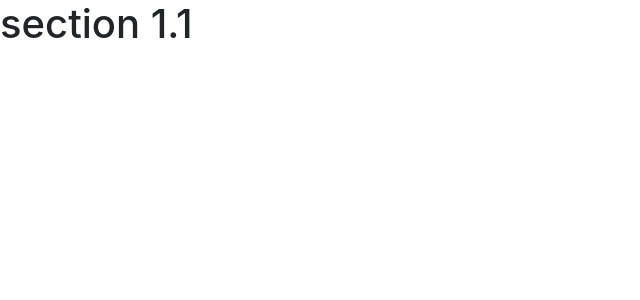
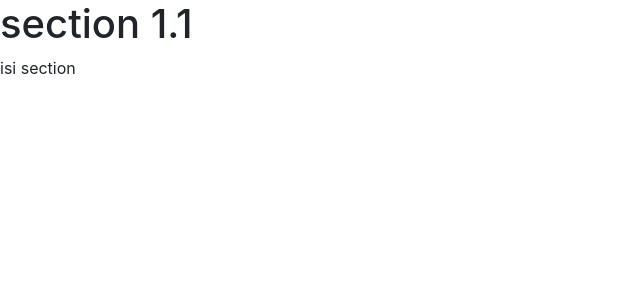
Before and after one commit to reedeeng/book, a Jekyll site: the page built from _chapter-1/section-1.1.md, in a window 1280 px wide. Shown: the top 300 px of the page, without its empty margins (0-640 px from the left). Built offline with Jekyll 4.4.1, drawn with Linux system fonts in a browser that asks for light colours.

Commit message:
Update section-1.1.md

```diff
--- a/_chapter-1/section-1.1.md
+++ b/_chapter-1/section-1.1.md
@@ -1,6 +1,6 @@
 ---
-layout: default
+layout: section
 title: section 1.1
 ---
 
-<h1>{{ page.title }}</h1>
+isi section
```
